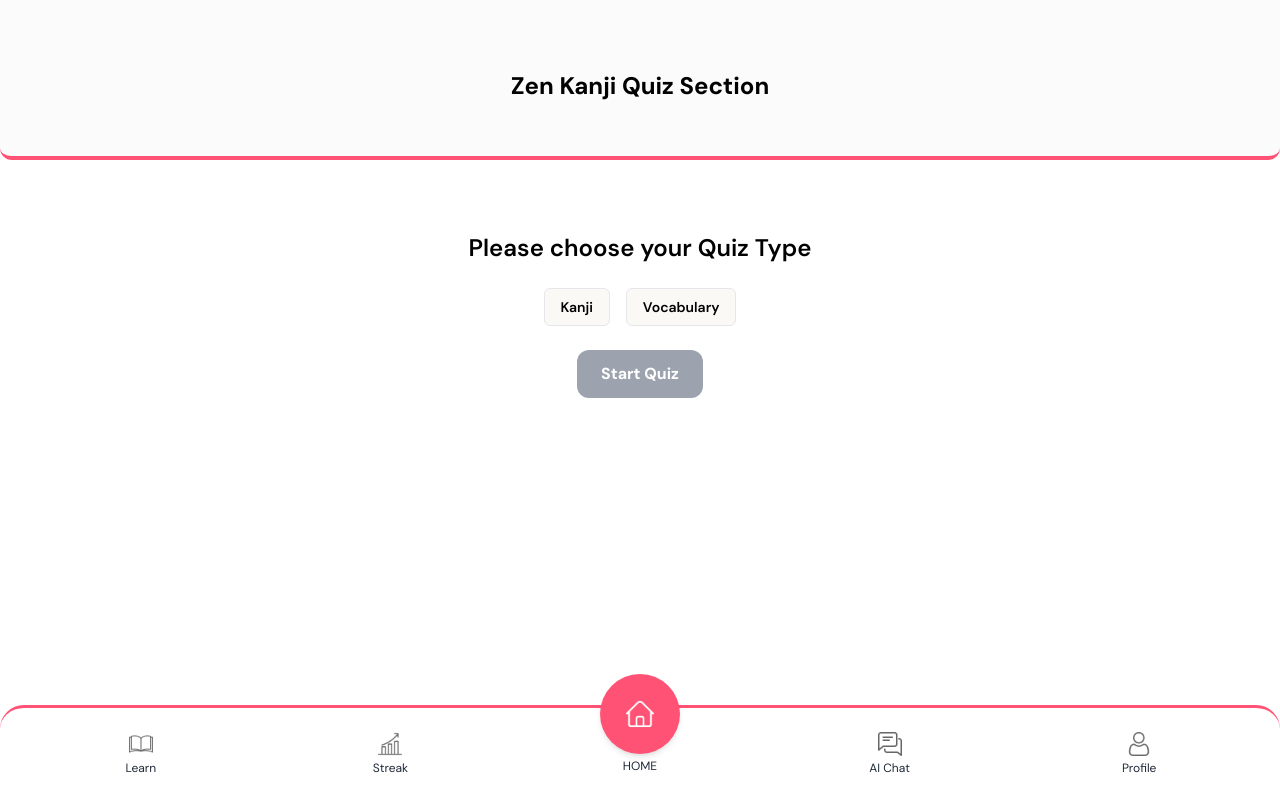
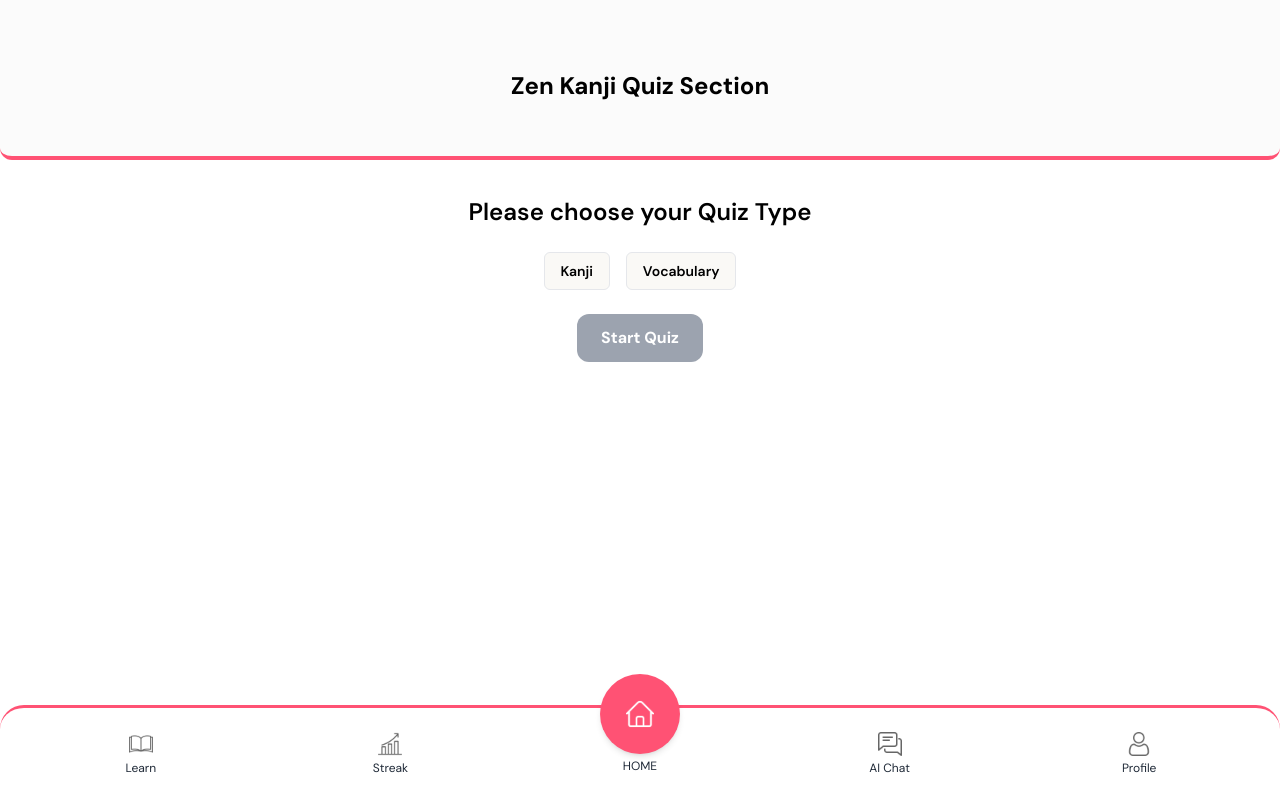
Before and after one commit to kahitoz-infra/kahitoz-japanese-app, a Next.js app: page /PreQuiz in a window 1280 px wide. Built offline with nearby package versions, Linux system fonts and the light colour scheme.

Commit message:
Fixed bugs with the pre quiz page

```diff
--- a/app/PreQuiz/page.js
+++ b/app/PreQuiz/page.js
@@ -16,7 +16,7 @@ export default function JLPTQuizSetupPage() {
       </div>
 
       {/* JLPT Level Selector */}
-      <div className="mt-10">
+      <div className="mt-1">
         <JLPTLevelSelector />
 
         {/* The page is scrollable in case of more options on the screen*/}
```
